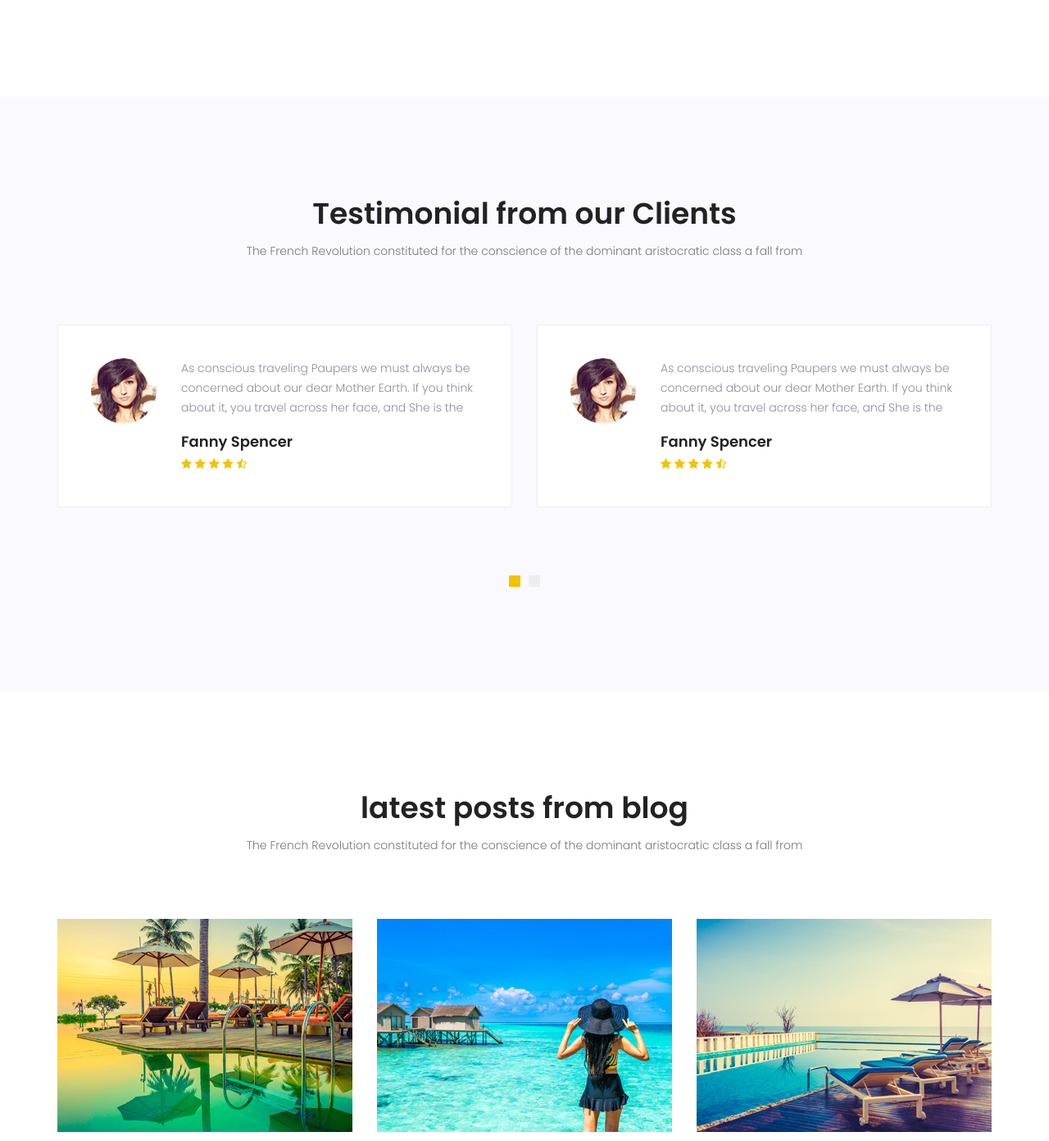
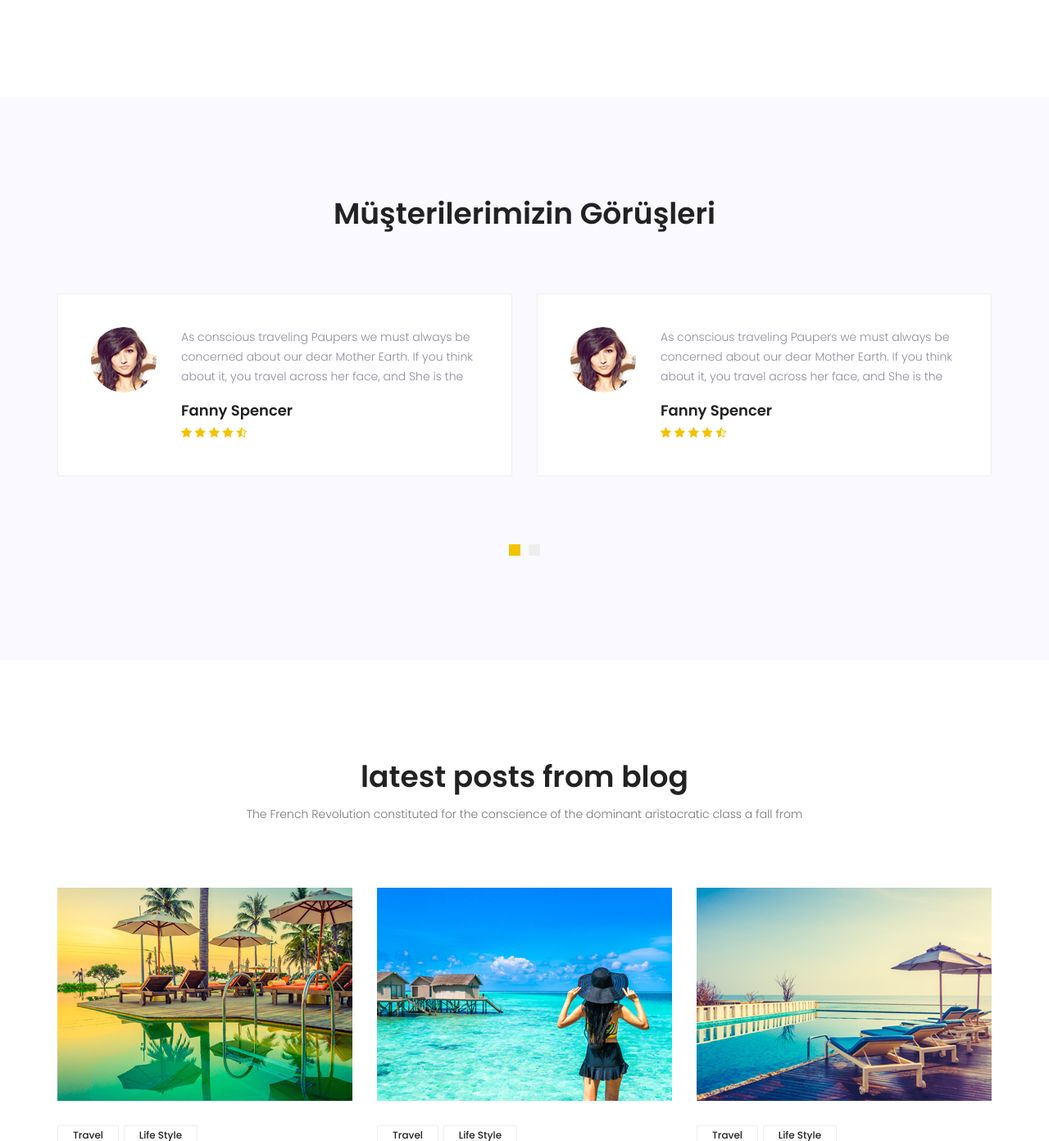
Before and after one commit to dervisgelmez/hotel-reservation-flask, a Flask app: page / in a window 1280 px wide. Shown: the part 872-2264 px from the top of the page at 82% size. Run offline with Flask 2, Linux system fonts and the light colour scheme; some libraries are stand-ins or nearby versions.

Commit message:
translate

```diff
--- a/templates/sections/review.html
+++ b/templates/sections/review.html
@@ -1,8 +1,7 @@
 <section class="testimonial_area section_gap">
     <div class="container">
         <div class="section_title text-center">
-            <h2 class="title_color">Testimonial from our Clients</h2>
-            <p>The French Revolution constituted for the conscience of the dominant aristocratic class a fall from </p>
+            <h2 class="title_color">Müşterilerimizin Görüşleri</h2>
         </div>
         <div class="testimonial_slider owl-carousel">
             <div class="media testimonial_item">
```
